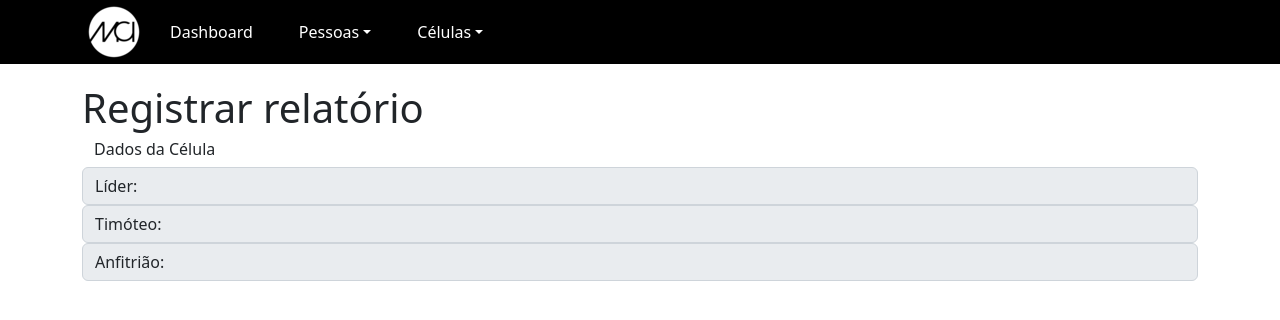
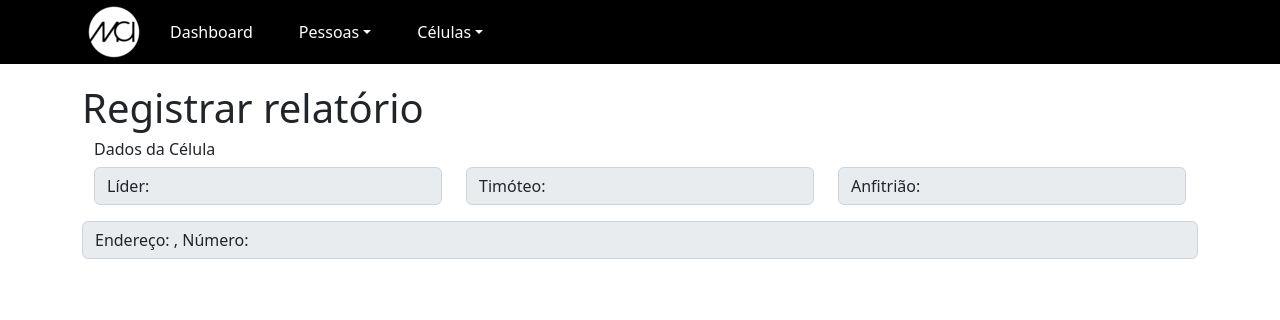
Before and after one commit to MCI-12-RS/g12app-net, a React (Create React App) app in the folder G12App.API/ClientApp/: page /log-report in a window 1280 px wide. Shown: the top 320 px of the page. Built offline with nearby package versions, Linux system fonts and the light colour scheme.

Commit message:
Creating report log page

```diff
--- a/G12App.API/ClientApp/src/pages/Report/index.js
+++ b/G12App.API/ClientApp/src/pages/Report/index.js
@@ -48,6 +48,10 @@ export const Report = () => {
     const [loading, setLoading] = useState(false);
     const [cell, setCell] = useState(emptyCell);
 
+    useEffect(() => {
+        fetchUser();
+    }, [params]);
+
     const fetchUser = async () => {
         setLoading(true);
         if (!params.id) {
@@ -70,12 +74,21 @@ export const Report = () => {
                 <Container fluid>
                     <h6>Dados da Célula</h6>
                     <Row className="mb-3 pr-0" as={Col}>
-                        <InputGroup.Text id="basic-addon1">Líder: {cell.lead?.name}</InputGroup.Text>
+                        <Col>
+                            <InputGroup.Text id="basic-addon1">Líder: {cell.lead?.name}</InputGroup.Text>
+                        </Col>
 
-                        <InputGroup.Text id="basic-addon1">Timóteo: {cell.host?.name}</InputGroup.Text>
+                        <Col>
+                            <InputGroup.Text id="basic-addon1">Timóteo: {cell.host?.name}</InputGroup.Text>
+                        </Col>
 
-                        <InputGroup.Text id="basic-addon1">Anfitrião: {cell.host?.name}</InputGroup.Text>
+                        <Col>
+                            <InputGroup.Text id="basic-addon1">Anfitrião: {cell.host?.name}</InputGroup.Text>
+                        </Col>
+                    </Row>
 
+                    <Row className="mb-3 pr-0" as={Col}>
+                        <InputGroup.Text id="basic-addon1">Endereço: {cell.place?.street}, {cell.place?.number} Número: {cell.place?.number} </InputGroup.Text>
                     </Row>
                 </Container>
             </>
```
Also changed, not shown: 1 other file (tests, documents, lock files or other folders).
